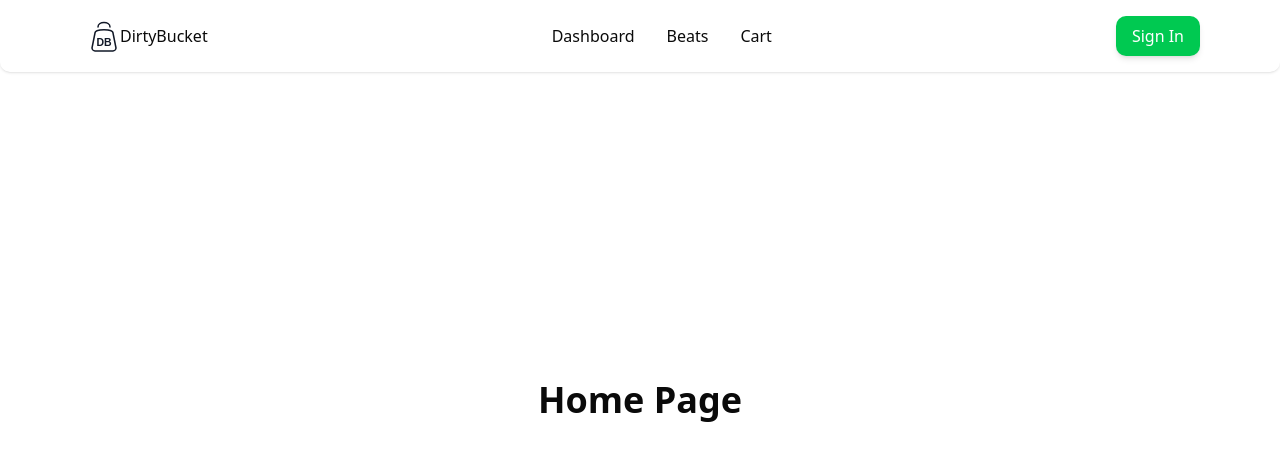
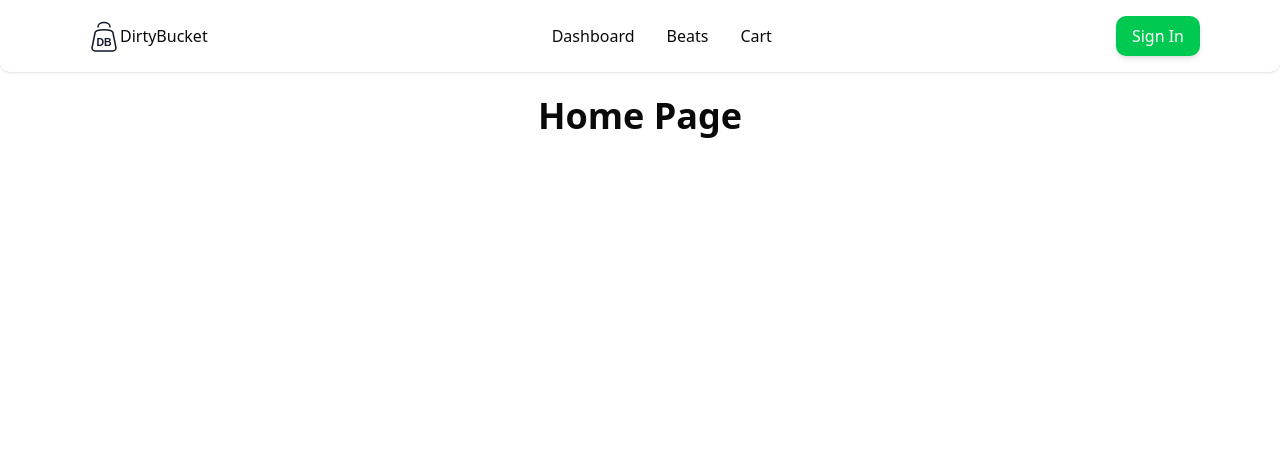
Before and after one commit to progFilthi/dirty-bucket, a Next.js app in the folder frontend/: page / in a window 1280 px wide. Shown: the top 460 px of the page. Built offline with nearby package versions, Linux system fonts and the light colour scheme; no server answers.

Commit message:
Refactor page layout: add margin to Home Page

```diff
--- a/frontend/app/page.tsx
+++ b/frontend/app/page.tsx
@@ -2,7 +2,7 @@
 
 export default function page() {
   return (
-    <div className="flex items-center justify-center font-black ">
+    <div className="flex items-center justify-center font-black mt-24">
       <h1 className="text-4xl">Home Page</h1>
     </div>
   );
--- a/frontend/container/Container.tsx
+++ b/frontend/container/Container.tsx
@@ -9,9 +9,7 @@
   return (
     <div>
       <Navbar />
-      <main className="flex items-center justify-center min-h-screen">
-        {children}
-      </main>
+      <main className="flex items-center justify-center">{children}</main>
     </div>
   );
 }
```
